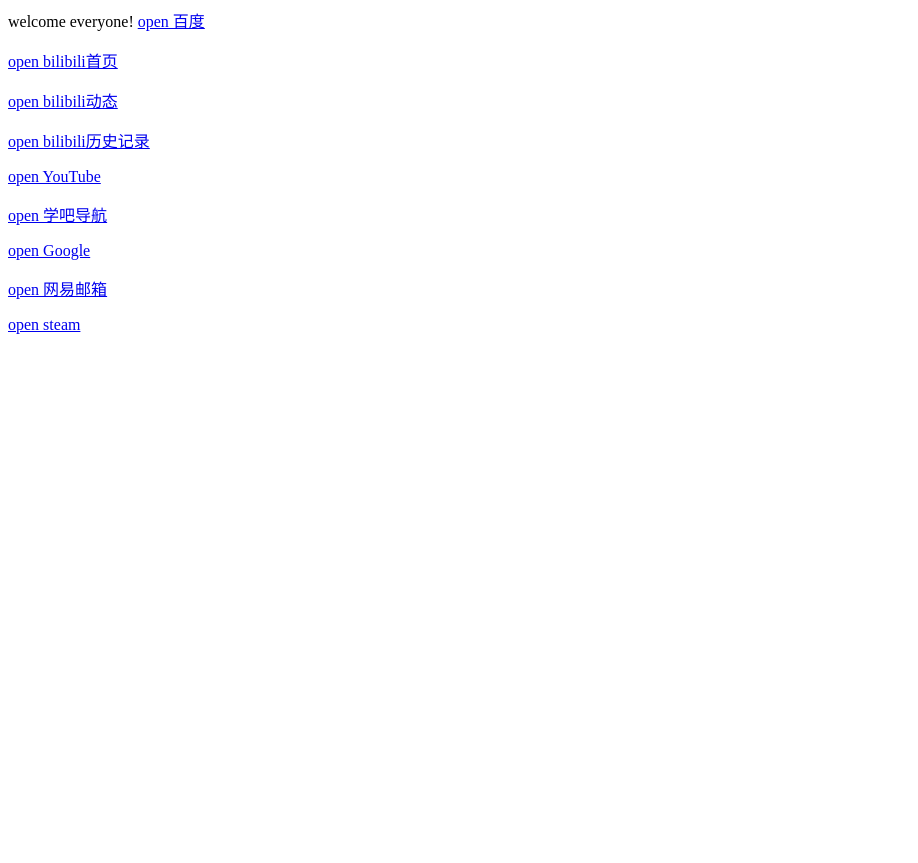
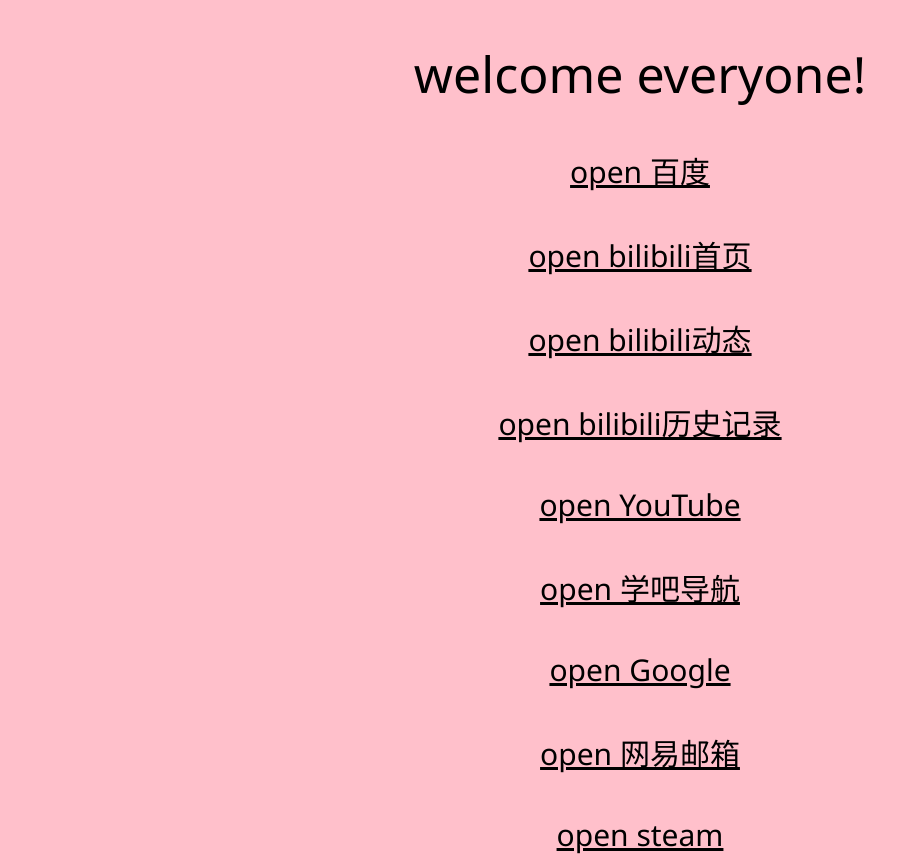
Before and after one commit to cozzzzy/xrevia, a plain HTML site: page index.html in a window 1280 px wide. Shown: the whole page, without its empty margins (0-918 px from the left). Before the commit the page ends 800 px from the top, so only its background shows below. Drawn offline with Linux system fonts and the light colour scheme.

Commit message:
Update index.html

```diff
--- a/index.html
+++ b/index.html
@@ -1,8 +1,20 @@
 
-<p></p>
-welcome everyone!
+<!DOCTYPE html>
+<html style="background-color:pink">
+
+<head>
+    <meta charset="utf-8">
+    <title>Cozzzzy's Website</title>
+</head>
+
+<body>
+
+
+    <p>welcome everyone!</p>
+
+
     <a href="https://www.baidu.com/" target="_blank">
-    open  百度
+        open 百度
     </a>
 
 
@@ -14,7 +26,7 @@
 
 
     <a href="https://www.bilibili.com/" target="_blank">
-    open  bilibili首页
+        open bilibili首页
     </a>
 
 
@@ -26,7 +38,7 @@
 
 
     <a href="https://t.bilibili.com/" target="_blank">
-    open  bilibili动态
+        open bilibili动态
     </a>
 
 
@@ -38,7 +50,7 @@
 
 
     <a href="https://www.bilibili.com/account/history" target="_blank">
-    open  bilibili历史记录
+        open bilibili历史记录
     </a>
 
 
@@ -50,7 +62,7 @@
 
 
     <a href="https://www.youtube.com" target="_blank">
-    open  YouTube
+        open YouTube
     </a>
 
 
@@ -62,7 +74,7 @@
 
 
     <a href="https://www.xue8nav.com/" target="_blank">
-   open  学吧导航
+        open 学吧导航
     </a>
 
 
@@ -95,18 +107,47 @@
 
     </p>
 
+    <p>
+    </p>
+    <a href="https://store.steampowered.com/" target="_blank">
+        open steam
+    </a>
+
+</body>
+
+<style>
+    body {
+        text-align: center;
+        font-family: 'Segoe UI', Tahoma, Geneva, Verdana, sans-serif;
+
+    }
+
+    a {
+        font-size: 30px;
+
+        color: black;
+    }
+
+    p {
+        font-size: 50px;
+        margin: 40px;
+    }
+
+    a:hover {
+        font-size: 40px;
+        transition: 1s;
+        cursor: pointer;
+        color: rgba(29, 131, 248, 0.925);
+
+    }
+
+    @font-face {
+        font-family: 'cn1';
+        src: url(font/fenyuan.ttf);
+    }
+</style>
 
 
 
 
-
-
-<p>
-
-</p>
-
-
-
-<a href="https://store.steampowered.com/" target="_blank">
-    open steam
-</a>
+</html>
```
Lines whose indentation alone changed are shown as unchanged.
